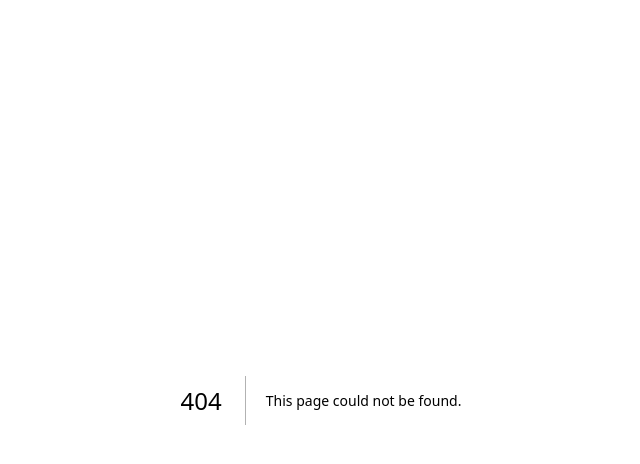
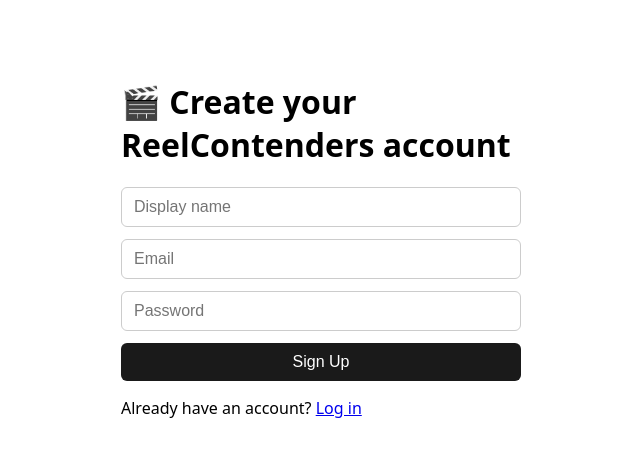
Before and after one commit to DennyPauls/reelcontenders, a Next.js app: page /signup in a window 1280 px wide. Before the commit this address had no page. Shown: the top 464 px of the page, without its empty margins (319-959 px from the left). Built offline with nearby package versions, Linux system fonts and the light colour scheme; no server answers.

Commit message:
add sign up and log n pages

```diff
--- /dev/null
+++ b/app/signup/page.js
@@ -0,0 +1,93 @@
+'use client';
+
+import { useState } from 'react';
+import { useRouter } from 'next/navigation';
+import { supabase } from '../../lib/supabaseClient';
+
+export default function SignUp() {
+  const [email, setEmail] = useState('');
+  const [password, setPassword] = useState('');
+  const [displayName, setDisplayName] = useState('');
+  const [error, setError] = useState('');
+  const [loading, setLoading] = useState(false);
+  const router = useRouter();
+
+  async function handleSignUp(e) {
+    e.preventDefault();
+    setError('');
+    setLoading(true);
+
+    const { error } = await supabase.auth.signUp({
+      email,
+      password,
+      options: {
+        data: { display_name: displayName },
+      },
+    });
+
+    setLoading(false);
+
+    if (error) {
+      setError(error.message);
+    } else {
+      router.push('/dashboard');
+    }
+  }
+
+  return (
+    <main style={{ maxWidth: 400, margin: '80px auto', padding: '0 20px' }}>
+      <h1>🎬 Create your ReelContenders account</h1>
+      <form onSubmit={handleSignUp} style={{ display: 'flex', flexDirection: 'column', gap: 12 }}>
+        <input
+          type="text"
+          placeholder="Display name"
+          value={displayName}
+          onChange={(e) => setDisplayName(e.target.value)}
+          required
+          style={inputStyle}
+        />
+        <input
+          type="email"
+          placeholder="Email"
+          value={email}
+          onChange={(e) => setEmail(e.target.value)}
+          required
+          style={inputStyle}
+        />
+        <input
+          type="password"
+          placeholder="Password"
+          value={password}
+          onChange={(e) => setPassword(e.target.value)}
+          required
+          minLength={6}
+          style={inputStyle}
+        />
+        {error && <p style={{ color: '#c62828' }}>{error}</p>}
+        <button type="submit" disabled={loading} style={buttonStyle}>
+          {loading ? 'Creating account...' : 'Sign Up'}
+        </button>
+      </form>
+      <p style={{ marginTop: 16 }}>
+        Already have an account? <a href="/login">Log in</a>
+      </p>
+    </main>
+  );
+}
+
+const inputStyle = {
+  padding: '10px 12px',
+  borderRadius: 6,
+  border: '1px solid #ccc',
+  fontSize: 16,
+};
+
+const buttonStyle = {
+  padding: '10px 12px',
+  borderRadius: 6,
+  border: 'none',
+  backgroundColor: '#1a1a1a',
+  color: 'white',
+  fontSize: 16,
+  cursor: 'pointer',
+};
```
Also changed, not shown: app/dashboard/page.js (added, +51 -0 lines), app/login/page.js (added, +77 -0 lines), app/page.js (+31 -2 lines).
